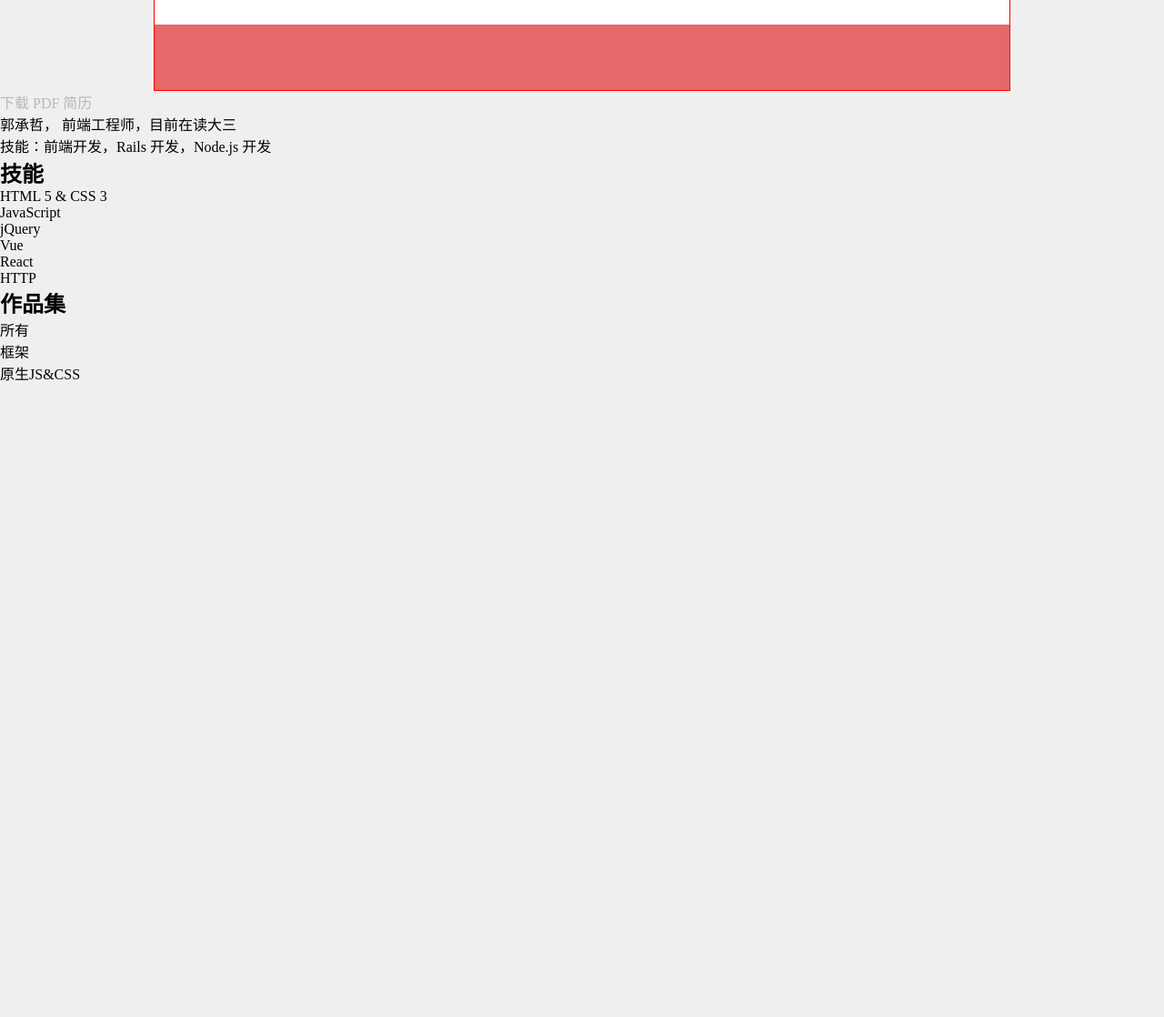
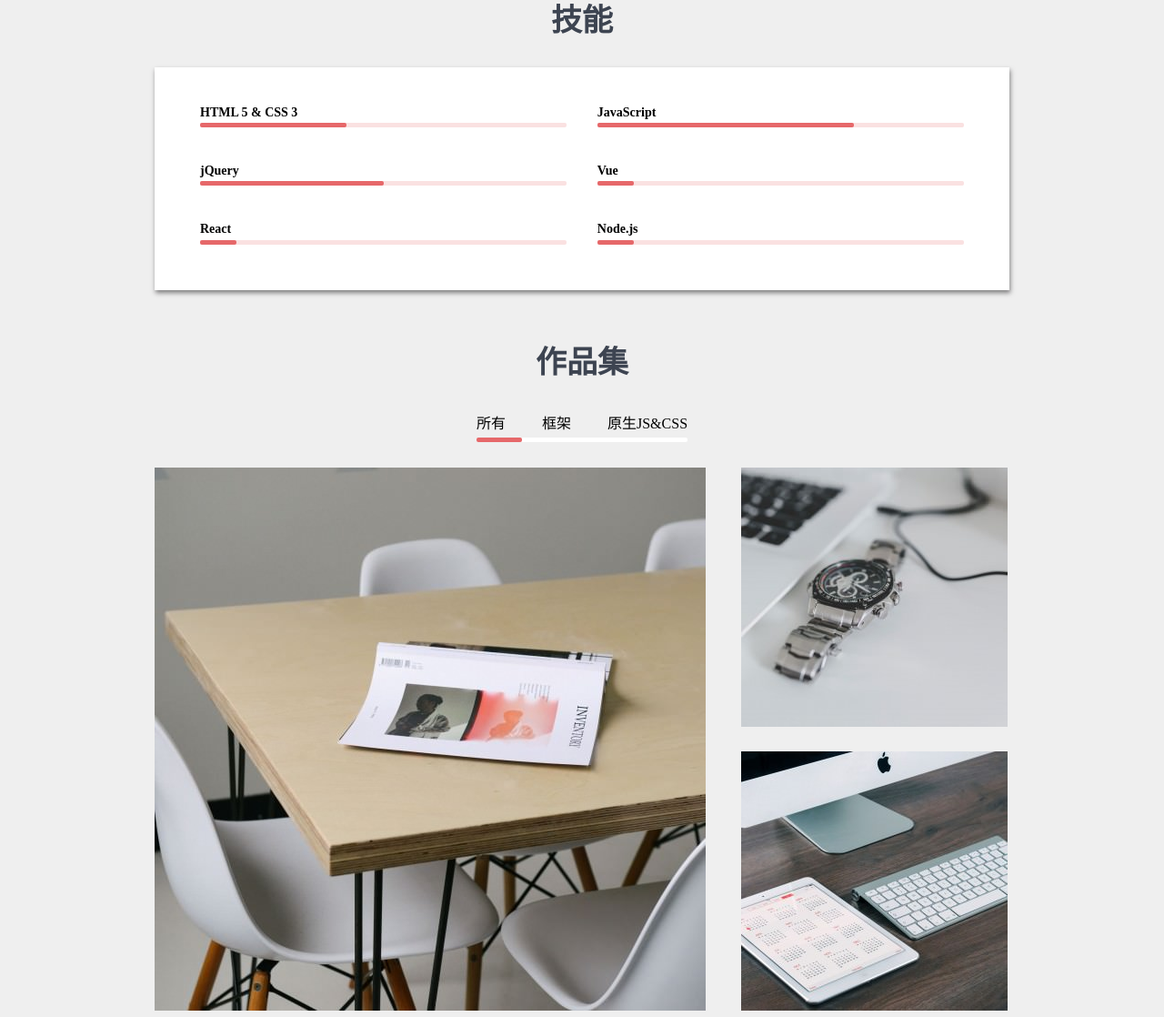
Before and after one commit to 1977744311/my-resume, a plain HTML site: page index.html in a window 1280 px wide. Shown: the part 940-2058 px from the top of the page at 91% size. Before the commit the page ends 1362 px from the top, so only its background shows below. Drawn offline with Linux system fonts and the light colour scheme.

Commit message:
resume-update

```diff
--- a/css/style.css
+++ b/css/style.css
@@ -15,6 +15,9 @@ hr{
     height:0;
     border:none;
     border-top:1px solid #dedede;
+}
+ul,ol{
+    list-style: none;
 }
 .clearfix::after{
     content:'';
@@ -94,10 +97,10 @@ hr{
 }
 .userCard {
     max-width: 940px;
-    border: 1px solid red;
     margin-right: auto;
     margin-left: auto;
     background-color: #fff;
+    box-shadow: 1px 3px 5px 0px rgba(15,14,15,0.5);
 }
 .userCard .welcome {
     background: #e66b6a;
@@ -169,3 +172,135 @@ hr{
     fill: white;
     vertical-align: top;
 }
+body main {
+    margin-top: -340px;
+}
+body main > .button-wrapper .button{
+    font-size: 14px;
+    line-height: 16px;
+    display: inline-block;
+    padding:21px 55px;
+    border: 1px solid #cddfd1;
+    background: #efefef;
+    color: #3d4451;
+    border-radius: 2px;
+    font-weight: bold;
+    margin:30px 0px;
+    transition: box-shadow 1s;
+}
+body main > .button-wrapper .button:hover {
+    box-shadow: 2px 5px 16px 0px rgba(15, 14, 15, 0.49);
+}
+body main .self-introduce{
+    max-width: 940px;
+    margin-right: auto;
+    margin-left: auto;
+    text-align: center;
+    line-height: 1.8;
+    font-family: Kai;
+    font-size:18px;
+}
+section.skills,
+section.portfolio{
+    max-width: 940px;
+    margin-left: auto;
+    margin-right: auto;
+    margin-top: 60px;
+}
+section.skills > h2 ,
+section.portfolio > h2 {
+    text-align: center;
+    color: #3d4451;
+    font-size: 34px;
+    line-height: 1.2;
+    font-weight: 600;
+}
+.skills h3 {
+    font-size: 14px;
+    line-height: 1.1;
+    padding-right: 40px;
+}
+.skills > ol{
+    background: #fff;
+    box-shadow: 1px 3px 5px 0px rgba(15,14,15,0.5);
+    padding: 42px 50px 10px;
+    margin-top: 30px;
+}
+.skills > ol > li {
+    float: left;
+    width: 48%;
+    box-sizing: border-box;
+}
+.skills > ol > li:nth-child(even) {
+    float: right;
+}
+.skills .progressBar {
+    height: 5px;
+    background: #FAE1E1;
+    border-radius: 2px;
+    margin: 4px 0 40px;
+}
+.skills .progressBar > .progress {
+    height: 100%;
+    background: #E6686A;
+    width: 80%;
+    border-radius: 2px;
+}
+section.portfolio {
+    text-align: center;
+    margin-bottom: 100px;
+}
+section.portfolio > nav{
+    text-align: center;
+}
+section.portfolio > nav > ol{
+    margin: 0 auto;
+    display: inline-block;
+    vertical-align: top;
+}
+section.portfolio > nav > ol > li{
+    float: left;
+    margin-left: 40px;
+    cursor: pointer;
+}
+section.portfolio > nav > ol > li:first-child{
+    margin-left: 0;
+
+}
+section.portfolio > nav{
+    display: inline-block;
+    vertical-align: top;
+    margin-top: 32px;
+}
+section.portfolio > nav .bar{
+    height: 5px;
+    background: white;
+    margin-top: 5px;
+    margin-bottom: 28px;
+    border-radius: 2px;
+}
+section.portfolio > nav .bar-inner{
+    height: 100%;
+    background: #E6686A;
+    border-radius: 2px;
+    transition: all 0.3s;
+}
+section.portfolio > nav .bar.state-1 .bar-inner{
+    margin-left: 0;
+    width: 50px;
+}
+section.portfolio > nav .bar.state-2 .bar-inner{
+    margin-left: 65px;
+    width: 50px;
+}
+section.portfolio > nav .bar.state-3 .bar-inner{
+    margin-left: 140px;
+    width: 96px;
+}
+section.portfolio .works{
+    position: relative;
+}
+section.portfolio .works > .big,
+section.portfolio .works > .small {
+    position: absolute;
+}
--- a/index.html
+++ b/index.html
@@ -136,40 +136,102 @@
 
 
         </div>
-
-        <a class="button" href="#">下载 PDF 简历</a>
-
-        <p>
+        <p class="button-wrapper" style="text-align: center;">
+        <a class="button" href="./resume.pdf" target="_blank" download>下载 PDF 简历</a>
+        </p>
+        <p class="self-introduce">
             郭承哲， 前端工程师，目前在读大三
             <br> 技能：前端开发，Rails 开发，Node.js 开发
         </p>
 
     </main>
-    <section>
+    <section class="skills">
         <h2>技能</h2>
-        <ol>
-            <li>HTML 5 &amp; CSS 3</li>
-            <li>JavaScript</li>
-            <li>jQuery</li>
-            <li>Vue</li>
-            <li>React</li>
-            <li>HTTP</li>
+        <ol class="clearfix">
+            <li>
+                <h3>
+                HTML 5 &amp; CSS 3
+                </h3>
+                <div class="progressBar">
+                    <div class="progress" style="width: 40%;"></div>
+                </div>
+            </li>
+            <li>
+                <h3>
+                    JavaScript
+                </h3>
+                <div class="progressBar">
+                    <div class="progress" style="width: 70%;"></div>
+                </div>
+            </li>
+            <li>
+                <h3>
+                    jQuery
+                </h3>
+                <div class="progressBar">
+                    <div class="progress" style="width: 50%;"></div>
+                </div>
+            </li>
+            <li>
+                <h3>
+                    Vue
+                </h3>
+                <div class="progressBar">
+                    <div class="progress" style="width: 10%;"></div>
+                </div>
+            </li>
+            <li>
+                <h3>
+                    React
+                </h3>
+                <div class="progressBar">
+                    <div class="progress" style="width: 10%;"></div>
+                </div>
+            </li>
+            <li>
+                <h3>
+                    Node.js
+                </h3>
+                <div class="progressBar">
+                    <div class="progress" style="width: 10%;"></div>
+                </div>
+            </li>
         </ol>
     </section>
-    <section>
+    <section class="portfolio">
         <h2>作品集</h2>
         <nav>
-            <ol>
-                <li>所有</li>
-                <li>框架</li>
-                <li>原生JS&amp;CSS</li>
+            <ol class="clearfix">
+                <li id="all">所有</li>
+                <li id="frame">框架</li>
+                <li id="protogenesis">原生JS&amp;CSS</li>
             </ol>
+            <div id="portfolioBar" class="bar state-1">
+                <div class="bar-inner"></div>
+            </div>
         </nav>
+        <script>
+            all.onclick= function(){
+                portfolioBar.className = 'bar state-1'
+            }
+            frame.onclick= function(){
+                portfolioBar.className = 'bar state-2'
+            }
+            protogenesis.onclick= function(){
+                portfolioBar.className = 'bar state-3'
+            }
+        </script>
 
-        <div class="jobs">
-            <div class="big"></div>
-            <div class="small"></div>
-            <div class="small"></div>
+        <div class="works" style="height: 597px;">
+            <div class="big" style="top: 0; left: 0;">
+                <img src="./img/1.jpg" alt="作品1">
+            </div>
+            <div class="small" style="top: 0; left: 645px;">
+                <img src="./img/2.jpg" alt="作品2">
+            </div>
+            <div class="small" style="top: 312px; left: 645px;">
+                <img src="./img/3.jpg" alt="作品3">
+            </div>
         </div>
 
     </section>
```
Also changed, not shown: img/1.jpg (added), img/2.jpg (added), img/3.jpg (added), 1 other file.
